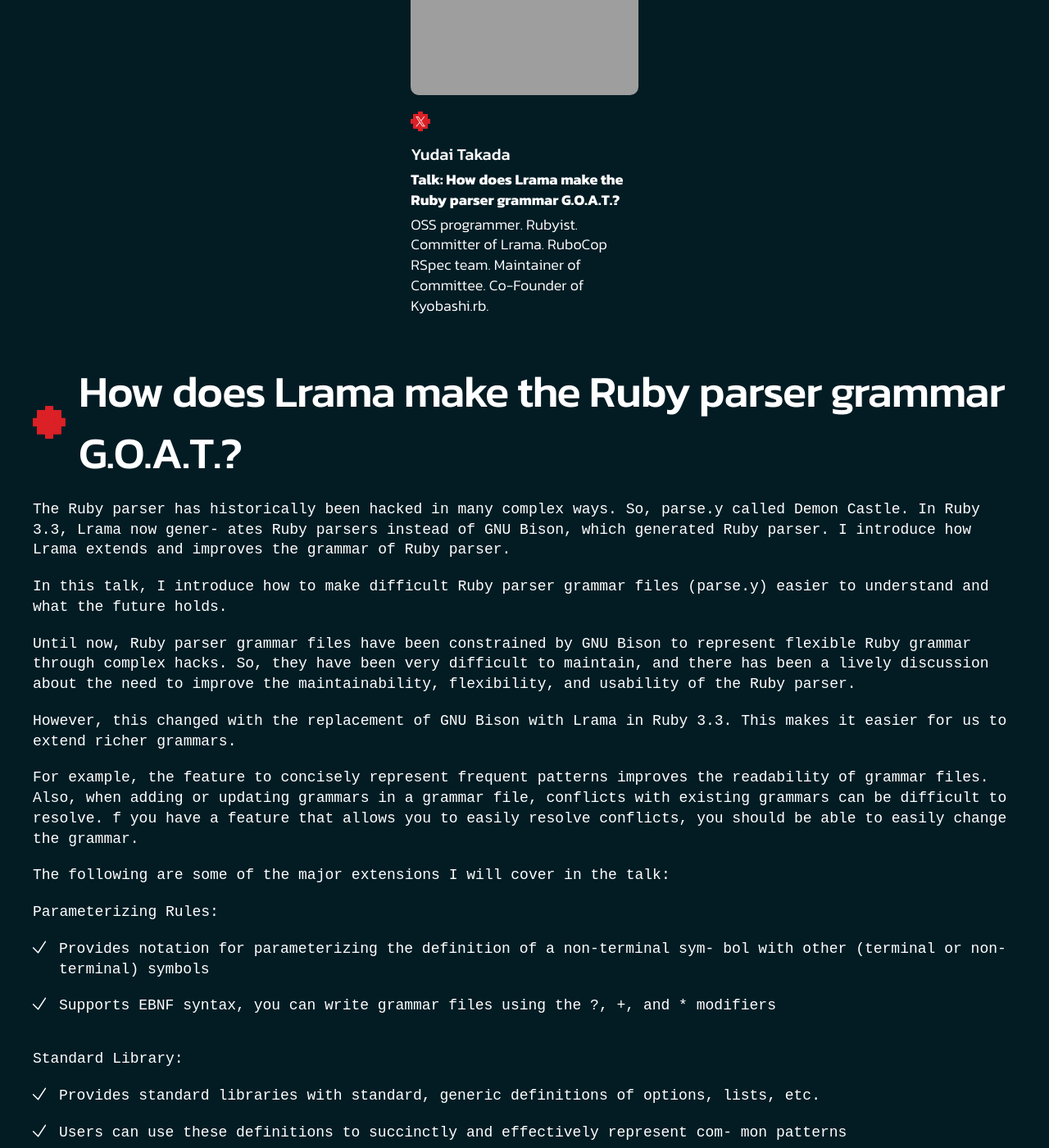
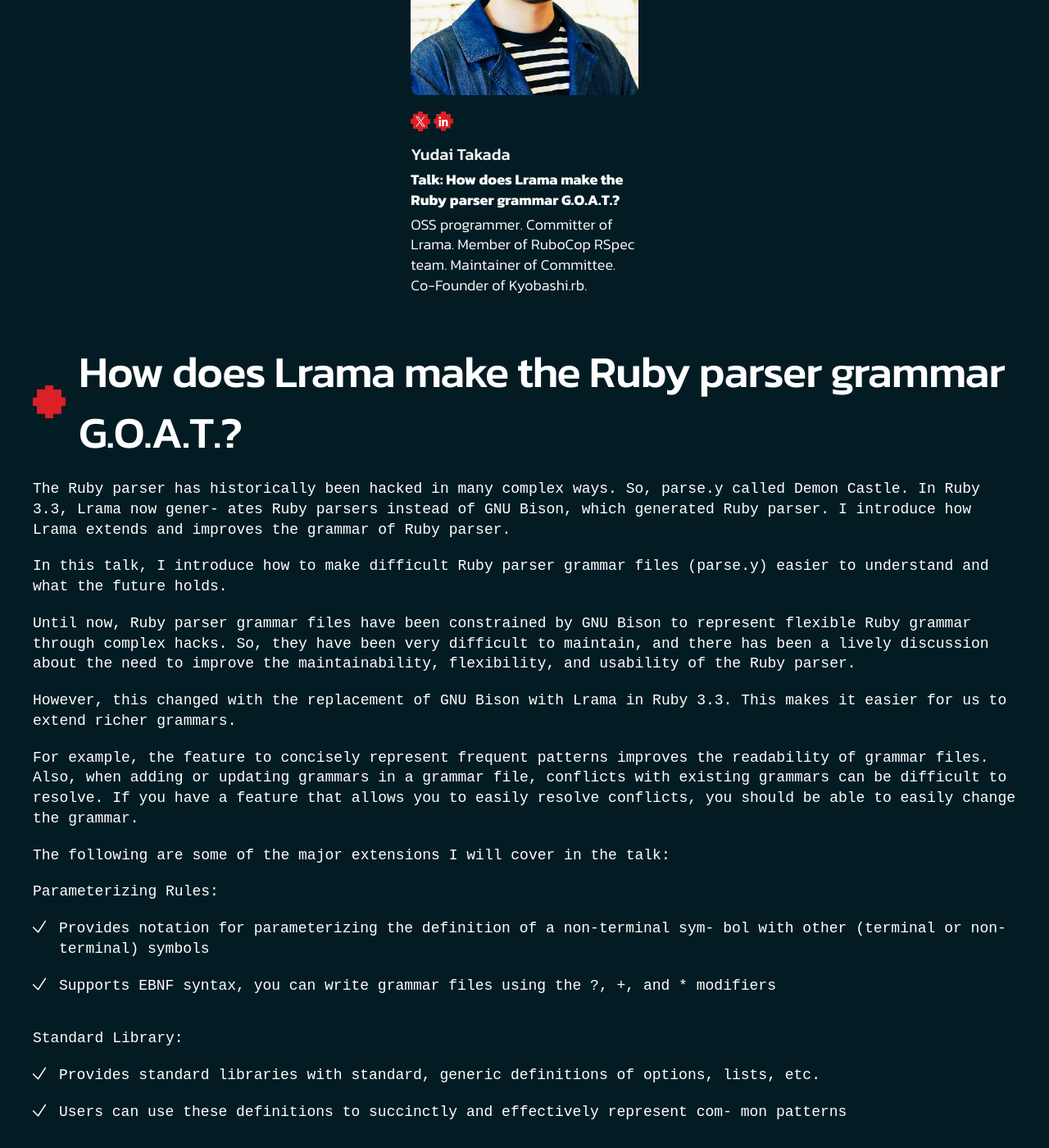
Before and after one commit to euruko/2024.euruko.org, a Jekyll site: the page built from speakers/yudai_takada.html, in a window 1280 px wide and 1400 px high, scrolled down 377 px. Shown: the whole window at 82% size. Built offline with Jekyll 4.4.1, drawn with Linux system fonts in a browser that asks for light colours; comment, search, counter and statistics services are not loaded; grey boxes are pictures that could not be loaded.

Commit message:
yudai takada details

```diff
--- a/_includes/agenda/agenda_day_three.html
+++ b/_includes/agenda/agenda_day_three.html
@@ -45,7 +45,7 @@
     <div class="schedule__row">
       <div class="schedule__time">11:00 - 11:30</div>
       <div class="schedule__item">
-        <a href="/speakers/yudai_takada" class="schedule__item__image" style="background: url(/assets/images/speakers/yudai_takada.jpg) center center / cover no-repeat;"></a>
+        <a href="/speakers/yudai_takada" class="schedule__item__image" style="background: url(/assets/images/speakers/yudai_takada.jpeg) center center / cover no-repeat;"></a>
         <div class="schedule__item__content">
           <h5 class="schedule__item__title">How does Lrama make the Ruby parser grammar G.O.A.T.? </h5>
           <p class="schedule__item__speaker">Yudai Takada</p>
--- a/all_speakers.html
+++ b/all_speakers.html
@@ -682,18 +682,19 @@
         <div class="cards__item col--1-4 col--md-1-2 col--sm-100">
           <div class="card card--speaker">
             <a href="/speakers/yudai_takada">
-              <div class="card__image" style="background-image: url('/assets/images/speakers/yudai_takada.jpg');">
+              <div class="card__image" style="background-image: url('/assets/images/speakers/yudai_takada.jpeg');">
               </div>
             </a>
             <div class="card__body">
               <ul class="card__socials">
                 <li class="card__socials__item">
                   <a href="https://x.com/ydah_" target="_blank" class="card__socials__link for-twitter"></a>
+                  <a href="https://www.linkedin.com/in/ydah/" target="_blank" class="card__socials__link for-linkedin"></a>
                 </li>
               </ul>
               <h4 class="card__name">Yudai Takada</h4>
               <p class="card__note text--bold">Talk: How does Lrama make the Ruby parser grammar G.O.A.T.?</p>
-              <p class="card__note">OSS programmer. Rubyist. Committer of Lrama. RuboCop RSpec team. Maintainer of Committee. Co-Founder of Kyobashi.rb.</p>
+              <p class="card__note">OSS programmer. Committer of Lrama. Member of RuboCop RSpec team. Maintainer of Committee. Co-Founder of Kyobashi.rb.</p>
             </div>
           </div>
         </div>
--- a/speakers/yudai_takada.html
+++ b/speakers/yudai_takada.html
@@ -10,18 +10,19 @@
         <div class="cards__item col--1-4 col--md-1-2 col--sm-100">
           <div class="card card--speaker">
             <a href="https://x.com/ydah_" target="_blank">
-              <div class="card__image" style="background-image: url('/assets/images/speakers/yudai_takada.jpg');">
+              <div class="card__image" style="background-image: url('/assets/images/speakers/yudai_takada.jpeg');">
               </div>
             </a>
             <div class="card__body">
               <ul class="card__socials">
                 <li class="card__socials__item">
                   <a href="https://x.com/ydah_" target="_blank" class="card__socials__link for-twitter"></a>
+                  <a href="https://www.linkedin.com/in/ydah/" target="_blank" class="card__socials__link for-linkedin"></a>
                 </li>
               </ul>
               <h4 class="card__name">Yudai Takada</h4>
               <p class="card__note text--bold">Talk: How does Lrama make the Ruby parser grammar G.O.A.T.?</p>
-              <p class="card__note">OSS programmer. Rubyist. Committer of Lrama. RuboCop RSpec team. Maintainer of Committee. Co-Founder of Kyobashi.rb.</p>
+              <p class="card__note">OSS programmer. Committer of Lrama. Member of RuboCop RSpec team. Maintainer of Committee. Co-Founder of Kyobashi.rb.</p>
             </div>
           </div>
         </div>
@@ -53,7 +54,7 @@
           <p class="section__article__text mb--2">
             For example, the feature to concisely represent frequent patterns improves the
 readability of grammar files. Also, when adding or updating grammars in a
-grammar file, conflicts with existing grammars can be difficult to resolve. f you
+grammar file, conflicts with existing grammars can be difficult to resolve. If you
 have a feature that allows you to easily resolve conflicts, you should be able to
 easily change the grammar.
           </p>
```
Also changed, not shown: assets/images/speakers/yudai_takada.jpeg (added), 1 other file.
